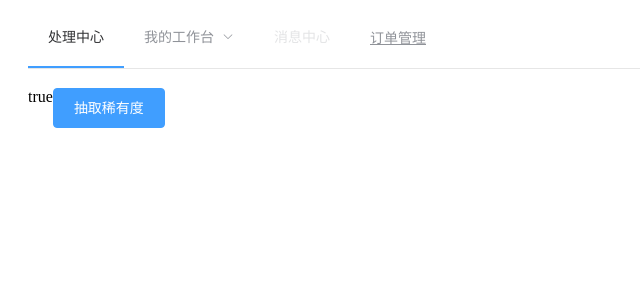
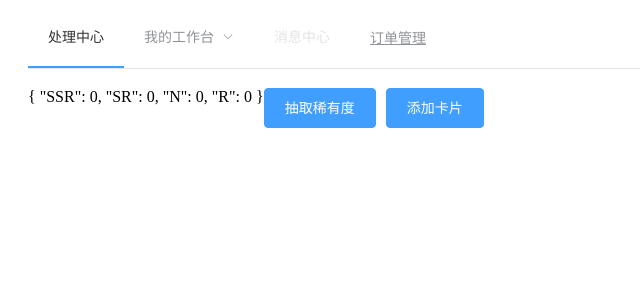
Before and after one commit to mudssky/webtoolbox, a Vue app: page / in a window 1280 px wide. Shown: the top 300 px of the page, without its empty margins (0-640 px from the left). Built offline with nearby package versions, Linux system fonts and the light colour scheme.

Commit message:
test add card finished TODO: add card func test

```diff
--- a/src/components/gacha.vue
+++ b/src/components/gacha.vue
@@ -1,7 +1,8 @@
 <template>
   <el-container id="gacha">
-      {{validateRarityList()}}
-      <el-button type="primary" v-on:click="gachaRarity">抽取稀有度</el-button>
+      {{testRarityCount}}
+      <el-button type="primary" v-on:click="testGachaRarity(10000,0)">抽取稀有度</el-button>
+      <el-button type="primary" v-on:click="testAddCard">添加卡片</el-button>
   </el-container>
 </template>
 
@@ -17,6 +18,12 @@ export default {
   name: 'gacha',
   data () {
     return {
+      testRarityCount: {
+        SSR: 0,
+        SR: 0,
+        N: 0,
+        R: 0
+      },
       // 稀有度列表，所有稀有度的概率加起来必须为1.
       rarityList: [
         // {
@@ -80,7 +87,18 @@ export default {
         throw Error('稀有度列表有错误，所有稀有度的概率加起来必须为1')
       }
       // 生成[0,1)范围的随机数
-      // const randomNum = this.randomFunc()
+      // 划分0-1的区间，随机数生成在0-1的概率是均匀的，所以划分区间的范围和概率是正比的。
+      // 判断生成的随机数出现哪个区间，就说明抽到那哪个稀有度的卡。
+      // 这边采用 1的初始范围下探， 0.93-1 就是ssr ，依次类推。
+      let range = 1
+      const randomNum = this.randomFunc()
+      for (let i = 0; i < this.rarityList.length; i++) {
+        range -= this.rarityList[i].probability
+        if (randomNum >= range) {
+          // console.log(this.rarityList[i].name)
+          return this.rarityList[i]
+        }
+      }
     },
     gachaFromRarity (rarity) {
 
@@ -92,6 +110,38 @@ export default {
     },
     gachaTenth () {
       return []
+    },
+    testGachaRarity (times, delay) {
+      if (delay <= 0) {
+        for (let i = 0; i < times; i++) {
+          const rarityObj = this.gachaRarity()
+          this.testRarityCount[rarityObj.name] += 1
+        }
+        return
+      }
+      let count = 0
+      const gachaInterval = setInterval(() => {
+        const rarityObj = this.gachaRarity()
+        this.testRarityCount[rarityObj.name] += 1
+        // console.log(this.testRarityCount[rarityObj.name])
+        count += 1
+        if (count >= times) {
+          clearInterval(gachaInterval)
+        }
+      }, delay)
+    },
+    testAddCard () {
+      let increasedID = 0
+      for (let i = 0; i < this.rarityList.length; i++) {
+        for (let j = 0; j < this.rarityList[i].probability * 100; j++) {
+          increasedID += 1
+          this.cardList.push({
+            id: increasedID,
+            name: increasedID + '',
+            color: this.rarityList[i].color
+          })
+        }
+      }
     }
   },
   computed: {
@@ -102,6 +152,19 @@ export default {
         total += curItem.probability
       })
       return total
+    },
+    // 按照稀有度分类卡牌，每个稀有度的卡牌对象都放到一个列表里
+    rarityCardList () {
+      const res = {}
+      this.cardList.forEach((item) => {
+        if (item.rarity in res) {
+          res[item.rarity].push(item)
+        } else {
+          res[item.rarity] = []
+          res[item.rarity].push(item)
+        }
+      })
+      return res
     }
   }
 }
```
